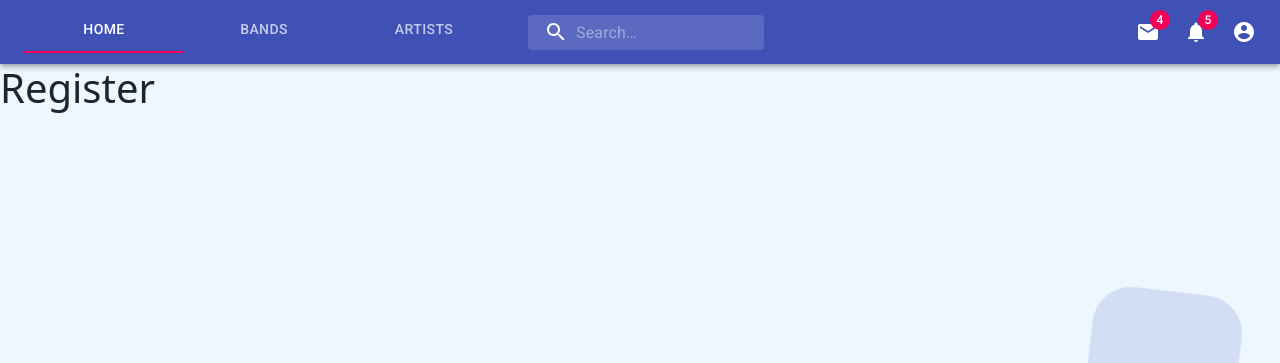
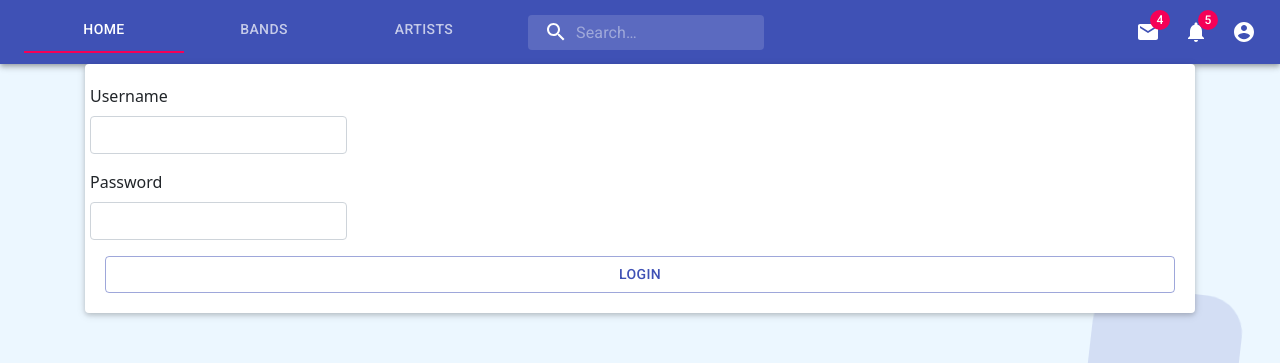
Before and after one commit to julien-devatom/findtune.com, a React (Create React App) app: page /register in a window 1280 px wide. Shown: the top 363 px of the page. Built offline with nearby package versions, Linux system fonts and the light colour scheme; a web font is replaced by a local one.

Commit message:
register + login without security

```diff
--- a/src/components/form/LoginType.js
+++ b/src/components/form/LoginType.js
@@ -1,14 +1,11 @@
 import {useForm} from "react-hook-form";
 import {Button} from "@material-ui/core";
 import {Alert} from "@material-ui/lab";
-import {useContext} from "react";
-import {UserContext} from "../../providers/userProvider";
 
 
 export default function LoginType({onSubmit, error}) {
     const {register, handleSubmit, formState, errors} = useForm();
     const {isSubmitting} = formState
-    const addUser = useContext(UserContext)
     return(
     <form onSubmit={handleSubmit(onSubmit)}>
         {error && <Alert severity="error">{error}</Alert>}
--- a/src/components/form/RegisterType.js
+++ b/src/components/form/RegisterType.js
@@ -0,0 +1,28 @@
+import {useForm} from "react-hook-form";
+import {Button} from "@material-ui/core";
+import {Alert} from "@material-ui/lab";
+
+export default function RegisterType ({onSubmit}) {
+    const error = null
+    const {register, handleSubmit, formState, errors} = useForm();
+    const {isSubmitting} = formState
+    return(
+        <form onSubmit={handleSubmit(onSubmit)}>
+            {error && <Alert severity="error">{error}</Alert>}
+            <div className="row">
+                <div className="form-group">
+                    <label htmlFor="username">Username</label>
+                    <input className={errors.username ? "form-control is-invalid" : "form-control"} type="text" id="username" ref={register} name="username"/>
+                    {errors.username && <span className="invalid-feedback">{errors.username.message}</span>}
+                </div>
+            </div>
+            <div className="row">
+                <div className="form-group">
+                    <label htmlFor="password">Password</label>
+                    <input className="form-control" type="password" id="password" ref={register} name="password"/>
+                </div>
+            </div>
+            <Button disabled={isSubmitting} type="submit" variant="outlined" color="primary" className="w-100">{} Login</Button>
+        </form>
+    )
+}
--- a/src/pages/Login.js
+++ b/src/pages/Login.js
@@ -1,6 +1,7 @@
 import LoginType from "../components/form/LoginType";
 import {useContext, useState} from "react";
 import {UserContext} from "../providers/userProvider";
+import {Redirect} from "react-router-dom";
 
 export const Login = () => {
 
@@ -15,6 +16,7 @@ export const Login = () => {
 
     return(
         <section className="container mt-4 d-flex justify-content-center align-items-center">
+            { user && <Redirect to="/profile" />}
             <div className="card">
                 <div className="card-body">
                     <LoginType onSubmit={onSubmit} error={error}/>
--- a/src/pages/Register.js
+++ b/src/pages/Register.js
@@ -1,7 +1,22 @@
+import RegisterType from "../components/form/RegisterType";
+import { useContext} from "react";
+import {UserContext} from "../providers/userProvider";
+import {Redirect} from "react-router-dom";
+
 export const Register = () => {
+    const {user, addUser} = useContext(UserContext)
+    const handleSubmit = data =>{
+        addUser(data)
+        console.log(user)
+    }
     return(
-        <div>
-            <h1>Register</h1>
+        <div className="container">
+            { user && <Redirect to="/profile" />}
+            <div className="card">
+                <div className="card-body">
+                    <RegisterType onSubmit={handleSubmit} error={null} />
+                </div>
+            </div>
         </div>
     )
 }
--- a/src/providers/userProvider.js
+++ b/src/providers/userProvider.js
@@ -24,7 +24,7 @@ export default class UserProvider extends Component {
         }
         this.state = {
             user: getUserFromCookies(),
-            addUser: this.adduser,
+            addUser: this.addUser,
             getUserFromCredentials: this.getUserFromCredentials
         };
     }
--- a/src/userManager.js
+++ b/src/userManager.js
@@ -3,15 +3,16 @@ import sha256 from 'crypto-js/sha256'
     This function looks if the user exist in the localStorage, from credentials, else, it returns null
  */
 export const getUserFromCredentials = (username, password ) => {
-    const users = JSON.parse(localStorage.getItem(''))
+    const users = JSON.parse(localStorage.getItem('users'))
     let user=null;
+    console.log(users)
     //get first user with valid credentials
     if(users === null){
         return null
     }
     users.map(_user => {
-        if (username === _user.username && sha256(password) === _user.password && !user){
-            _user=user
+        if (username === _user.username && password === _user.password && !user){
+            user=_user
         }
     })
     return user
@@ -27,6 +28,11 @@ export const getUserFromCookies = () => {
     Add one new user to the local storage
  */
 export const createUser = (user) => {
-    const _users = JSON.parse(localStorage.getItem(''))
-    localStorage.setItem('users',JSON.stringify([user, ..._users]))
+    const _users = JSON.parse(localStorage.getItem('users'))
+    if(_users) {
+        localStorage.setItem('users', JSON.stringify([user, ..._users]))
+    }
+    else{
+        localStorage.setItem('users', JSON.stringify([user]))
+    }
 }
```
